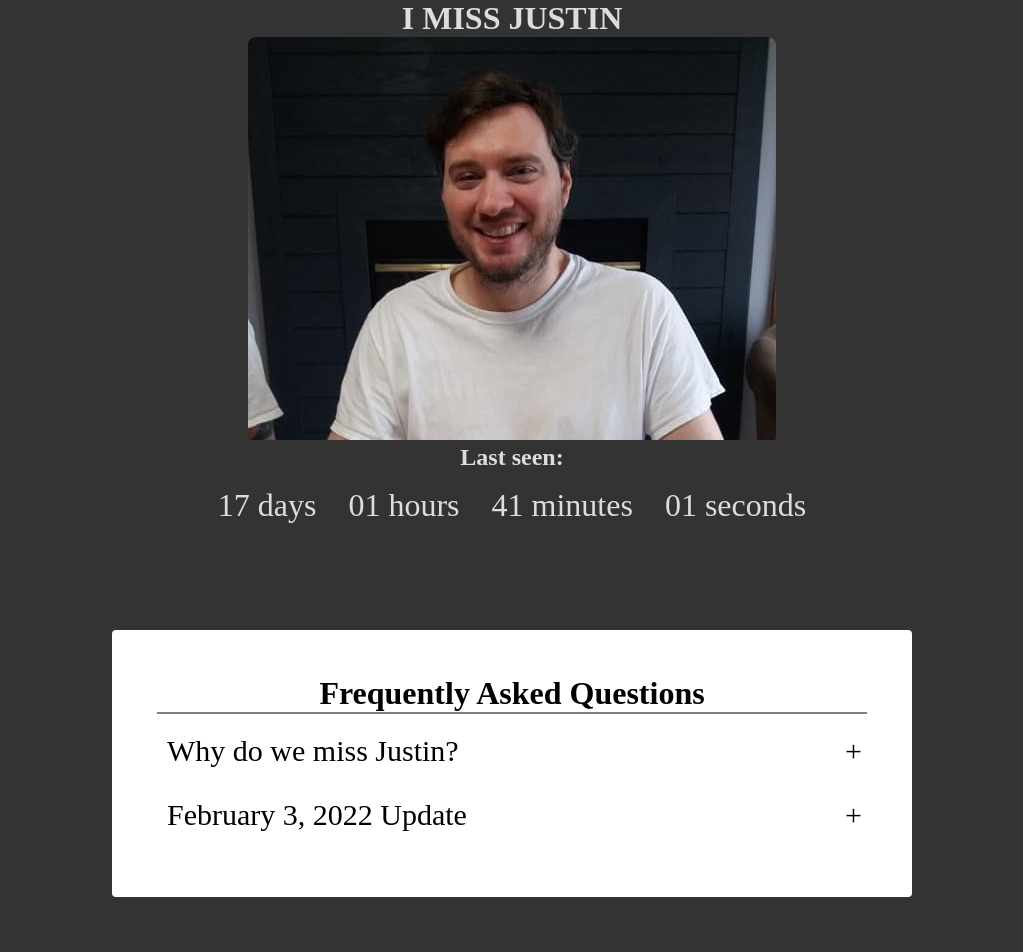
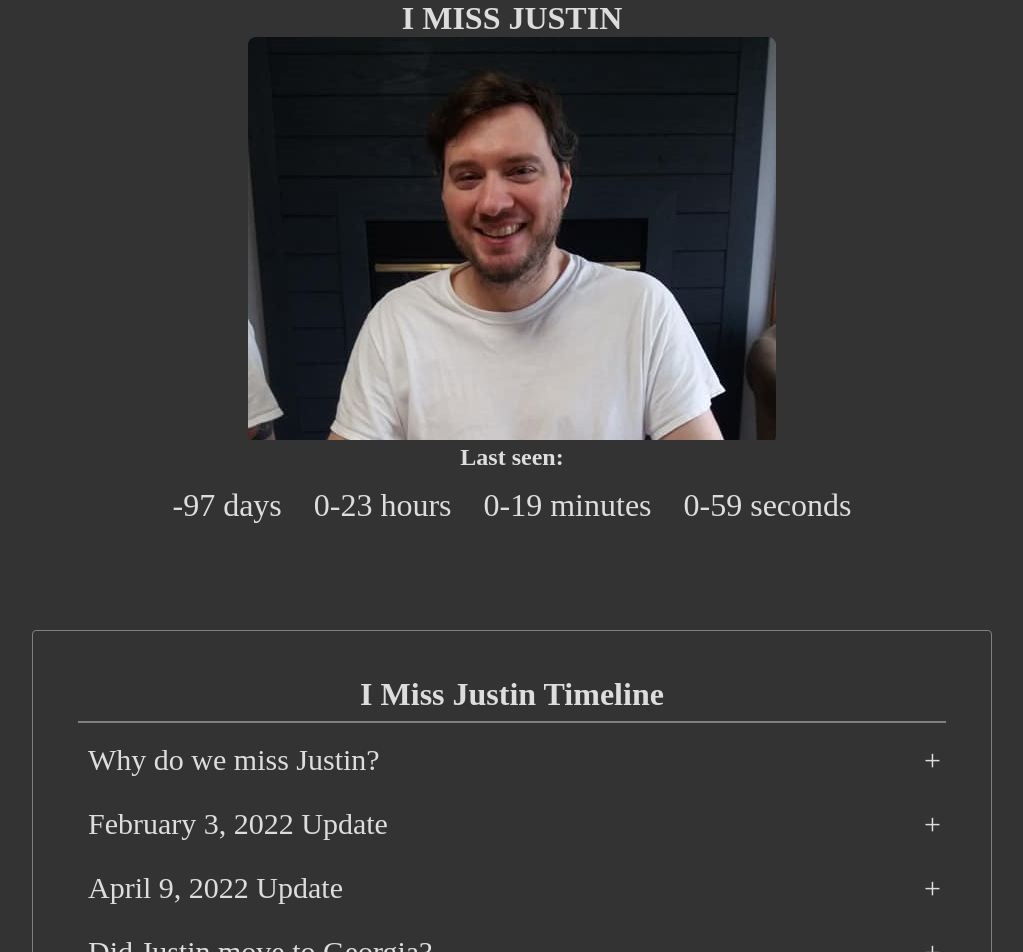
Before and after one commit to HelluvaBird/imissjustin, a React (Create React App) app: page / in a window 1280 px wide. Shown: the top 952 px of the page, without its empty margins (128-1151 px from the left). Built offline with nearby package versions, Linux system fonts and the light colour scheme.

Commit message:
Add timeline updates to the best of my recollection. Change Accordion theme to match rest of site.

```diff
--- a/src/App.css
+++ b/src/App.css
@@ -5,7 +5,7 @@
   align-items: center;
   min-height: 100vh;
 
-  width: 700px;
+  max-width: 960px;
   margin: auto;
 }
 
--- a/src/components/Accordion.css
+++ b/src/components/Accordion.css
@@ -1,14 +1,17 @@
 .accordion-title {
   text-align: center;
+  color: #ddd;
+  margin-bottom: 0.5rem;
 }
 
 .imissjustin-accordion {
-  width: 800px;
+  width: 100%;
   margin: 90px auto;
   color: black;
-  background-color: white;
+  background-color: #333;
   padding: 45px 45px;
   border-radius: 0.25rem;
+  border: 1px solid gray;
 }
 
 .imissjustin-accordion .container {
@@ -20,13 +23,13 @@
   position: relative;
   padding: 10px 0;
   font-size: 30px;
-  color: black;
+  color: #ddd;
   cursor: pointer;
 }
 
 .imissjustin-accordion .label::before {
   content: "+";
-  color: black;
+  color: #ddd;
   position: absolute;
   top: 50%;
   right: -5px;
@@ -42,7 +45,8 @@
 
 .imissjustin-accordion .content {
   position: relative;
-  background: white;
+  background: #333;
+  color: #ddd;
   font-size: 20px;
   text-align: justify;
 }
@@ -50,7 +54,7 @@
 .imissjustin-accordion hr {
   width: 100;
   margin-left: 0;
-  border: 1px solid grey;
+  border: 1px solid gray;
 }
 
 .imissjustin-accordion .container.active .content {
--- a/src/components/Accordion.jsx
+++ b/src/components/Accordion.jsx
@@ -7,7 +7,7 @@ const Accordion = () => {
     <>
       <div className="accordion-body">
         <div className="imissjustin-accordion">
-          <h1 className="accordion-title">Frequently Asked Questions</h1>
+          <h1 className="accordion-title">I Miss Justin Timeline</h1>
           <hr />
           {data &&
             data.map((container) => (
--- a/src/components/Countdown.jsx
+++ b/src/components/Countdown.jsx
@@ -6,7 +6,7 @@ const Countdown = () => {
   const [minutes, setMinutes] = useState(0);
   const [seconds, setSeconds] = useState(0);
   useEffect(() => {
-    const lastseen = new Date("December 21, 2021 00:00:00");
+    const lastseen = new Date("April 14, 2022 00:00:00");
     const getMissingJustin = () => {
       const diff = Date.now() - lastseen;
       setDays(Math.floor(diff / 1000 / 60 / 60 / 24));
--- a/src/justinData.js
+++ b/src/justinData.js
@@ -15,4 +15,15 @@ export const data = [
         cooperated so I couldnt come back up to Ohio. Im doing really good
         though and havent been sold into sex slavery.`,
   },
+  {
+    id: 3,
+    label: "April 9, 2022 Update",
+    content:
+      "Our Grandmother passed away and the following day Justin came back home to attend her funeral which was held on the 13th. This was the first time we got to see Justin since his departure in December. Justin returned to Tennessee on the 14th.",
+  },
+  {
+    id: 4,
+    label: "Did Justin move to Georgia?",
+    content: "Yes! Justin has moved from Tennessee to Georgia.",
+  },
 ];
```
